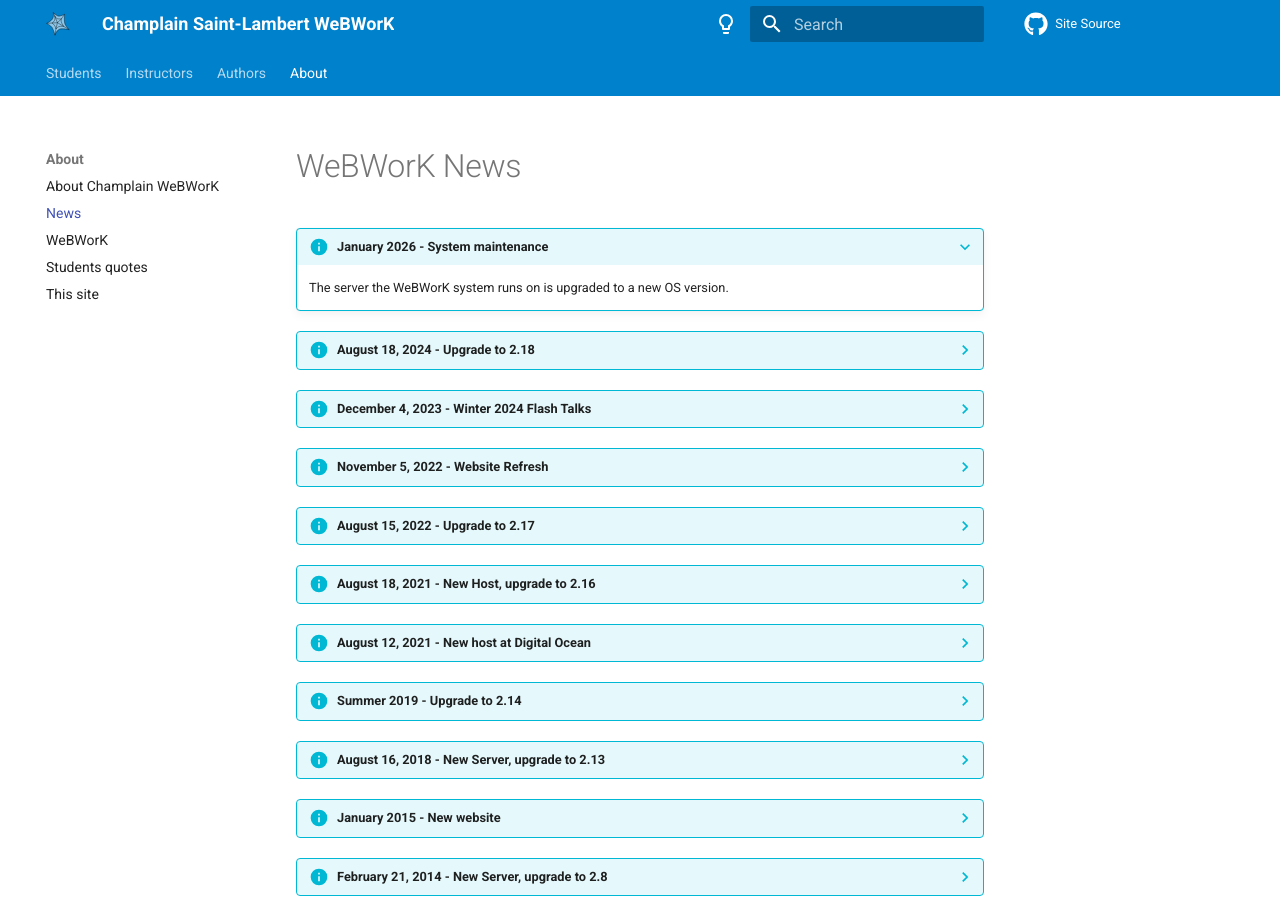
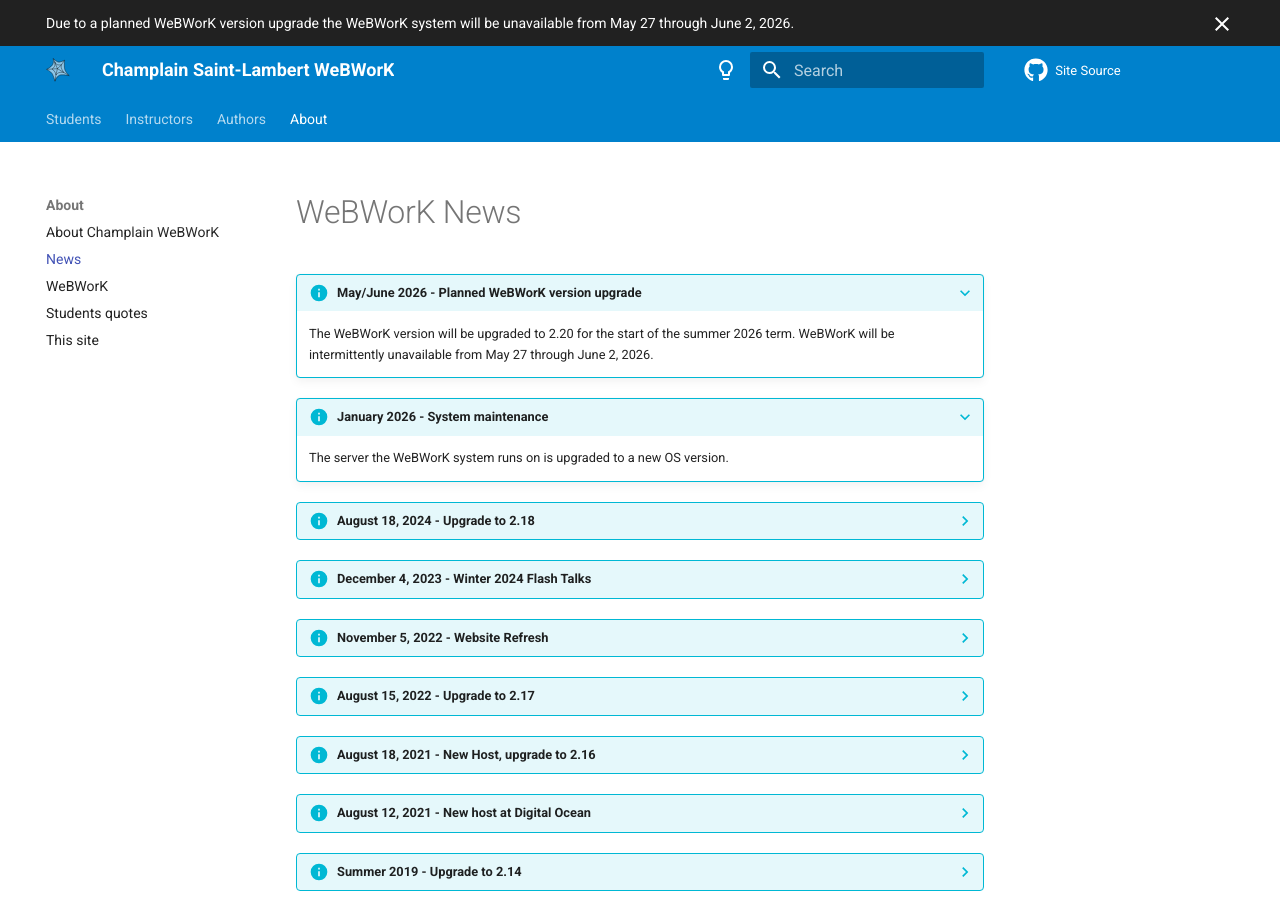
Before and after one commit to cslmath/champlainww.ca, an MkDocs documentation site: the page built from docs/about/about-news.md, in a window 1280 px wide and 900 px high. Built offline with MkDocs 1.6.1 and Material for MkDocs 9.7.7, drawn with Linux system fonts in a browser that asks for light colours; comment, search, counter and statistics services are not loaded; old or Windows-style settings are respelled for this version of MkDocs.

Commit message:
content: Add banner and news announcing the planned upgrade

```diff
--- a/docs/about/about-news.md
+++ b/docs/about/about-news.md
@@ -6,6 +6,11 @@
 ---
 
 # WeBWorK News
+
+???+ info "May/June 2026 - Planned WeBWorK version upgrade"
+
+    The WeBWorK version will be upgraded to 2.20 for the start of the summer 2026 term.
+    WeBWorK will be intermittently unavailable from May 27 through June 2, 2026.
 
 ???+ info "January 2026 - System maintenance"
 
--- a/overrides/main.html
+++ b/overrides/main.html
@@ -1,10 +1,8 @@
 {% extends "base.html" %}
 
-{#
 {% block announce %}
-    <a href="/about/about-news.html">Planned maintenance in January 2026 may lead to brief system outages.</a>
+    <a href="/about/about-news.html">Due to a planned WeBWorK version upgrade the WeBWorK system will be unavailable from May 27 through June 2, 2026.</a>
 {% endblock %}
-#}
 
 {% block extrahead %}
     <link rel="apple-touch-icon" sizes="180x180" href="{{ 'assets/apple-touch-icon.png' | url }}">
```
